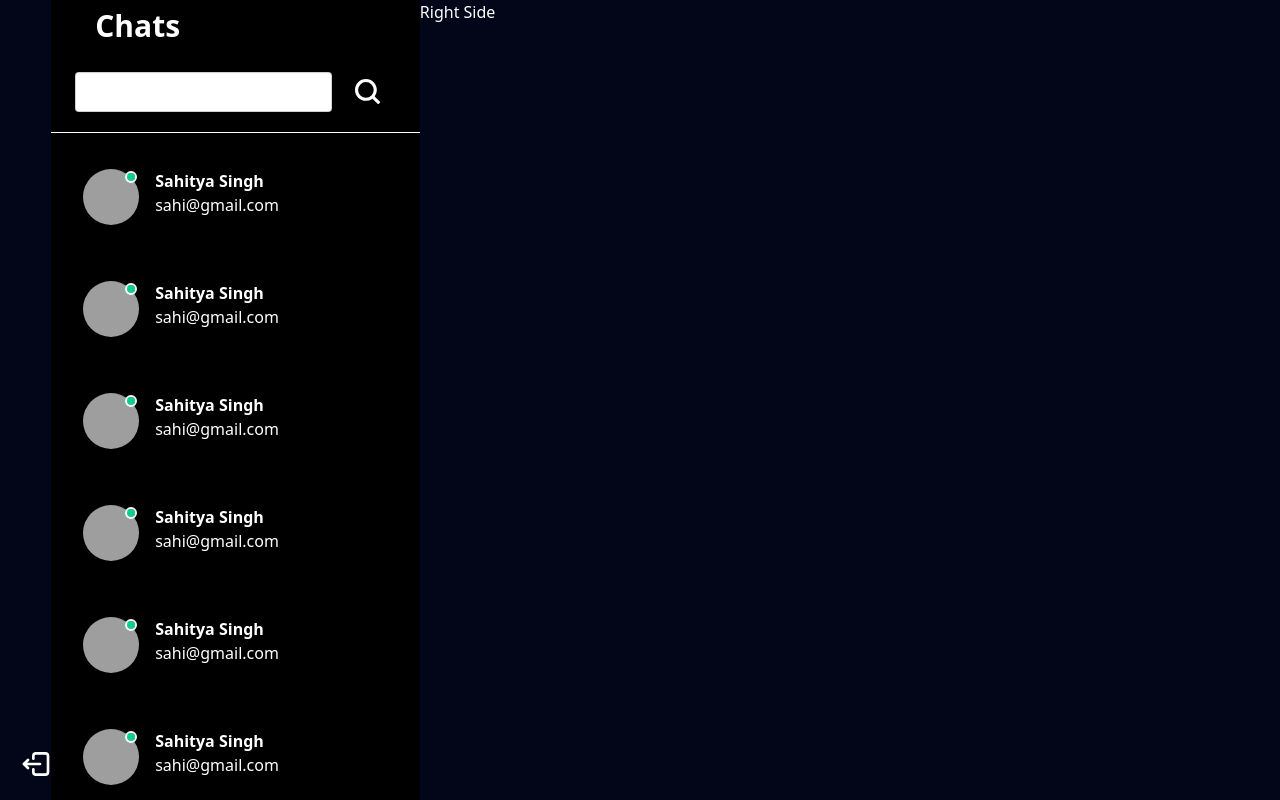
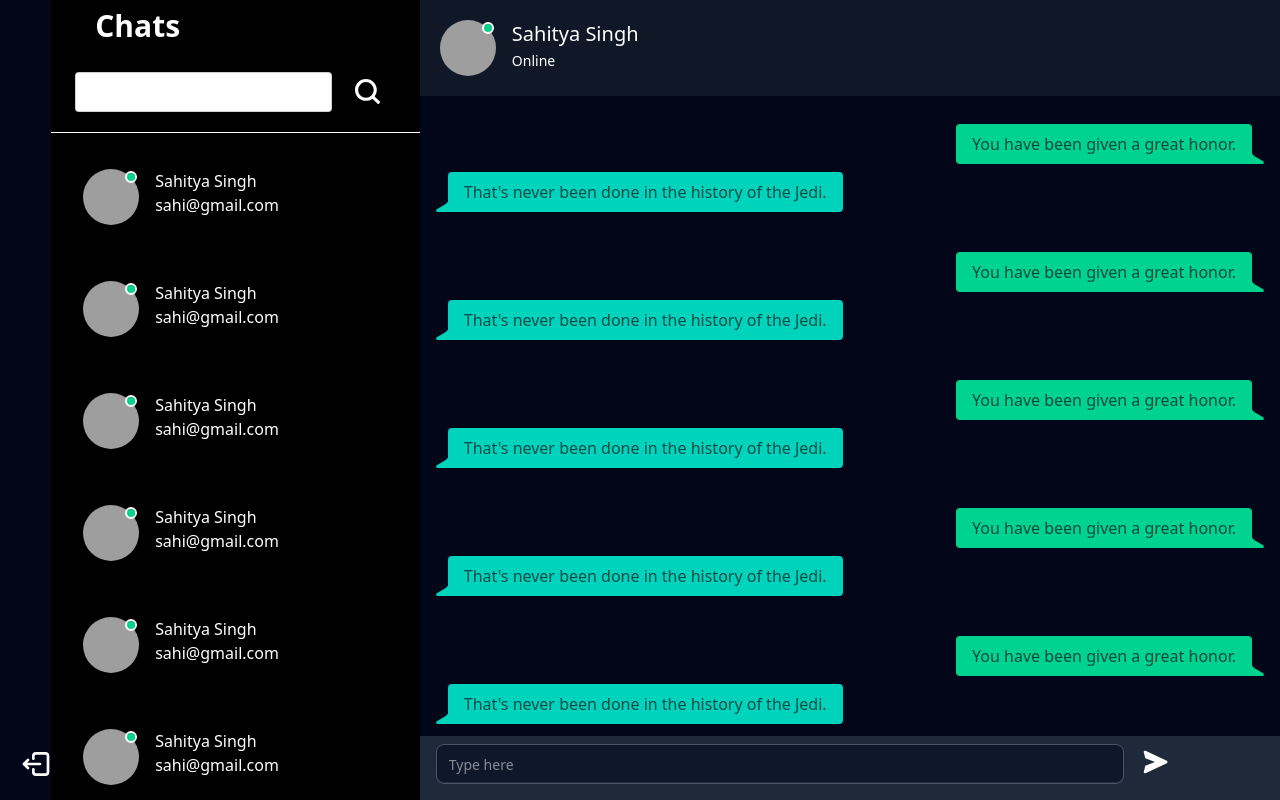
Before and after one commit to git-Sahitya/RealTime_ChatApp, a React (Vite) app in the folder Frontend/: page / in a window 1280 px wide. Built offline with nearby package versions, Linux system fonts and the light colour scheme; grey boxes are pictures that could not be loaded.

Commit message:
Implement chat application layout with components for chat user, messages, and input type; update styles for Left and Right sections

```diff
--- a/Frontend/src/Home/left/Left.jsx
+++ b/Frontend/src/Home/left/Left.jsx
@@ -3,7 +3,7 @@ import Users from './Users'
 
 const Left = () => {
   return (
-    <div className=' w-[30%]  bg-black text-white'>
+    <div className=' w-[30%]   bg-black text-white'>
       <h1 className='font-bold text-3xl p-2 px-11'>Chats</h1>
       <Search></Search>
       <hr />
--- a/Frontend/src/Home/left/User.jsx
+++ b/Frontend/src/Home/left/User.jsx
@@ -10,7 +10,7 @@ const User = () => {
         </div>
       </div>
       <div>
-        <h1 className='font-bold'>Sahitya Singh </h1>
+        <h1 className=''>Sahitya Singh </h1>
         <span>sahi@gmail.com</span>
       </div>
     </div>
--- /dev/null
+++ b/Frontend/src/Home/right/Chatuser.jsx
@@ -0,0 +1,22 @@
+const Chatuser = () => {
+  return (
+    <>
+      <div className="flex space-x-4 pl-5 pt-5 pb-5 h-[12vh] bg-gray-900 hover:bg-gray-600 duration-300">
+        <div>
+        <div className="avatar avatar-online">
+        <div className="w-14 rounded-full">
+          <img src="https://img.freepik.com/premium-vector/8000-110_138676-7697.jpg?semt=ais_hybrid&w=740" />
+        </div>
+      </div>
+      </div>
+
+      <div>
+        <h1 className="text-xl">Sahitya Singh</h1>
+        <span className="text-sm">Online</span>
+      </div>
+      </div>
+    </>
+  );
+};
+
+export default Chatuser;
--- /dev/null
+++ b/Frontend/src/Home/right/Message.jsx
@@ -0,0 +1,22 @@
+import React from 'react'
+
+const Message = () => {
+  return (
+    <>
+     <div className="p-4">
+        <div className="chat chat-end">
+          <div className="chat-bubble chat-bubble-success">
+            You have been given a great honor.
+          </div>
+        </div>
+        <div className="chat chat-start">
+          <div className="chat-bubble chat-bubble-accent">
+            That's never been done in the history of the Jedi.
+          </div>
+        </div>
+      </div>
+    </>
+  )
+}
+
+export default Message
--- /dev/null
+++ b/Frontend/src/Home/right/Messages.jsx
@@ -0,0 +1,24 @@
+import React from "react";
+import Message from "./Message";
+
+const Messages = () => {
+  return (
+    <>
+      <div className="" style={{minHeight: "calc(90vh - 12vh)"}}>
+        <Message></Message>
+        <Message></Message>
+        <Message></Message>
+        <Message></Message>
+        <Message></Message>
+        <Message></Message>
+        <Message></Message>
+        <Message></Message>
+        <Message></Message>
+        <Message></Message>
+        <Message></Message>
+      </div>
+    </>
+  );
+};
+
+export default Messages;
--- a/Frontend/src/Home/right/Right.jsx
+++ b/Frontend/src/Home/right/Right.jsx
@@ -1,11 +1,21 @@
-import React from 'react'
+import React from "react";
+import Chatuser from "./Chatuser";
+import Messages from "./Messages";
+import Type from "./Type";
 
 const Right = () => {
   return (
-    <div className=' w-[70%]  bg-slate-950 text-white'>
-      Right Side
+    <div className=" w-[70%]  bg-slate-950 text-white">
+      <Chatuser></Chatuser>
+      <div
+        className="py-2 flex-scroll overflow-y-auto"
+        style={{ maxHeight: "calc(92vh - 12vh)" }}
+      >
+        <Messages></Messages>
+      </div>
+      <Type></Type>
     </div>
-  )
-}
+  );
+};
 
-export default Right
+export default Right;
--- /dev/null
+++ b/Frontend/src/Home/right/Type.jsx
@@ -0,0 +1,22 @@
+import { BiSolidSend } from "react-icons/bi";
+const Type = () => {
+  return (
+    <>
+      <div className="flex space-x-2 pt-1 h-[8vh] text-center bg-gray-800" >
+        <div className="w-[80%] mx-4 ">
+          <input
+            type="text"
+            placeholder="Type here"
+            className="input input-neutral border border-gray-600 py-3 px-3
+            w-full grow outline-none bg-slate-900 mt-1 rounded-lg"
+          />
+        </div>
+        <button className="text-3xl mb-4 mr-5">
+          <BiSolidSend />
+        </button>
+      </div>
+    </>
+  );
+};
+
+export default Type;
```
Also changed, not shown: Frontend/src/index.css (line endings or trailing spaces).
